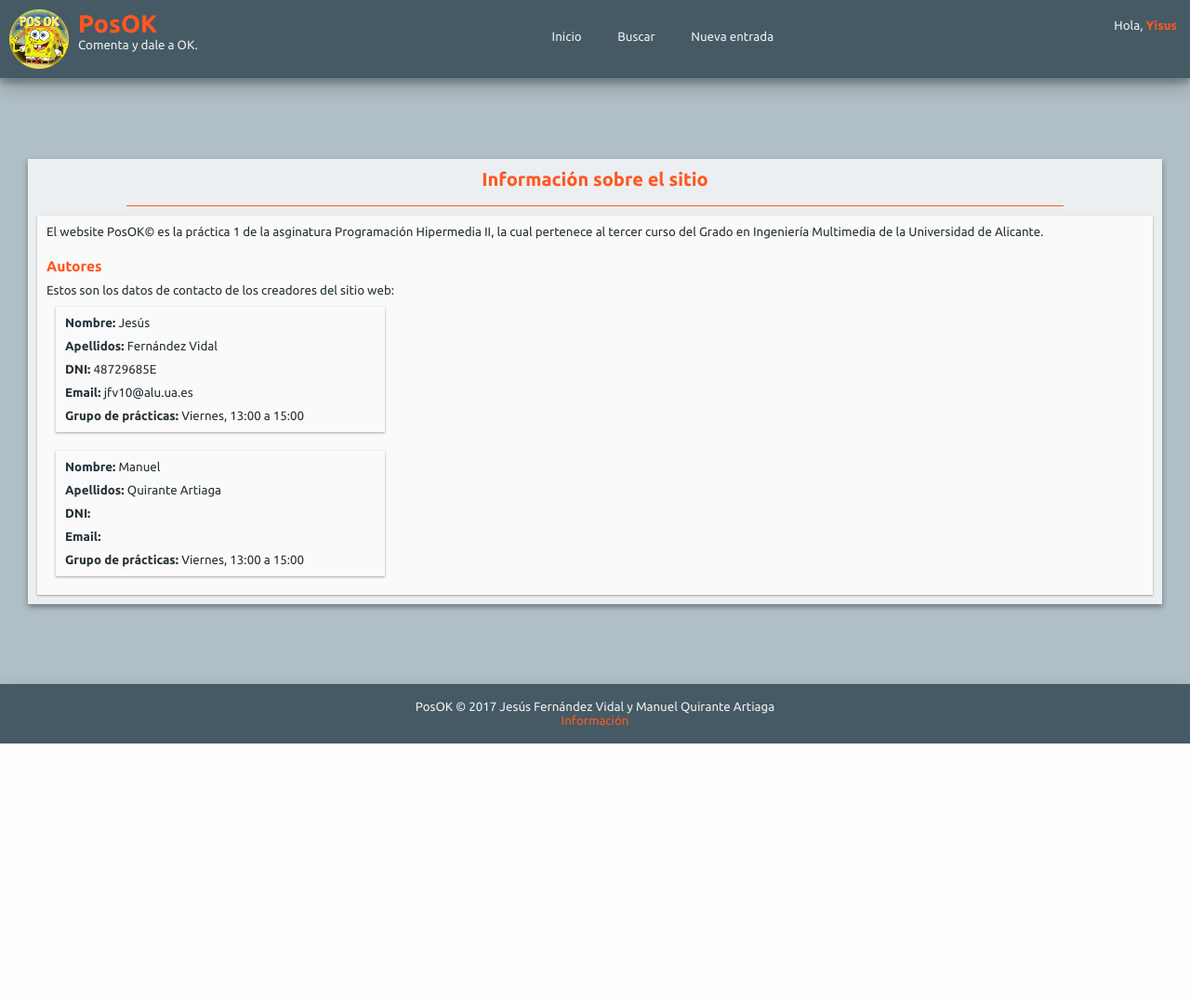
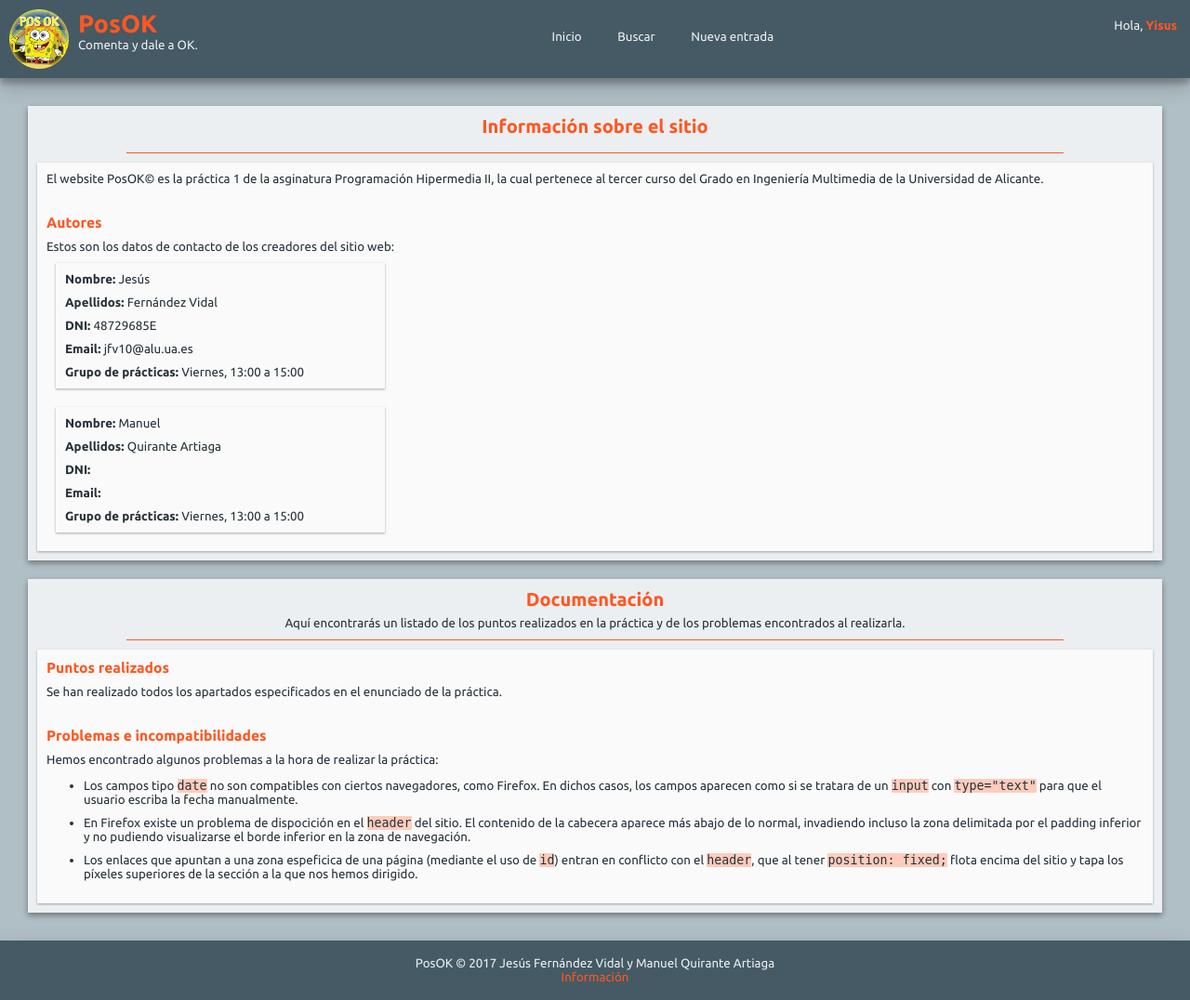
Before and after one commit to JesusCampa94/PosOK, a PHP site: page /acerca.html in a window 1280 px wide. Shown: the whole page at 93% size. Before the commit the page ends 800 px from the top, so only its background shows below. Run offline with PHP 8.4, Linux system fonts and the light colour scheme.

Commit message:
Finiquito Práctica 1
Y a otra cosa.

```diff
--- a/acerca.html
+++ b/acerca.html
@@ -61,6 +61,22 @@
 					</article>
 				</article>
 			</section>
+			<section>
+				<h2>Documentación</h2>
+				<p>Aquí encontrarás un listado de los puntos realizados en la práctica y de los problemas encontrados al realizarla.</p>
+				<hr>
+				<article class="texto">
+					<h3>Puntos realizados</h3>
+					<p>Se han realizado todos los apartados especificados en el enunciado de la práctica.</p>
+					<h3>Problemas e incompatibilidades</h3>
+					<p>Hemos encontrado algunos problemas a la hora de realizar la práctica:</p>
+					<ul>
+						<li>Los campos tipo <code>date</code> no son compatibles con ciertos navegadores, como Firefox. En dichos casos, los campos aparecen como si se tratara de un <code>input</code> con <code>type="text"</code> para que el usuario escriba la fecha manualmente.</li>
+						<li>En Firefox existe un problema de dispocición en el <code>header</code> del sitio. El contenido de la cabecera aparece más abajo de lo normal, invadiendo incluso la zona delimitada por el padding inferior y no pudiendo visualizarse el borde inferior en la zona de navegación.</li>
+						<li>Los enlaces que apuntan a una zona espeficica de una página (mediante el uso de <code>id</code>) entran en conflicto con el <code>header</code>, que al tener <code>position: fixed;</code> flota encima del sitio y tapa los píxeles superiores de la sección a la que nos hemos dirigido.</li>
+					</ul>
+				</article>
+			</section>
 		</main>
 		<footer>
 			<p>PosOK &copy; 2017 Jesús Fernández Vidal y Manuel Quirante Artiaga</p>
--- a/css/estilos.css
+++ b/css/estilos.css
@@ -391,19 +391,30 @@ main
 
 			main .texto h3
 			{
-				margin: 20px 0 10px 0;
+				margin-bottom: 10px;
 				text-align: left;
 			}
+
+				main .texto p+h3
+				{
+					margin-top: 30px;
+				}
 
 			main .texto p
 			{
 				text-align: left;
 			}
 
-				main .texto p + p
+				main .texto p+p,
+				main .texto li+li
 				{
 					margin-top: 10px;
 				}
+
+			main .texto code
+			{
+				background-color: #FFCCBC;
+			}
 
 		main section>footer
 		{
```
